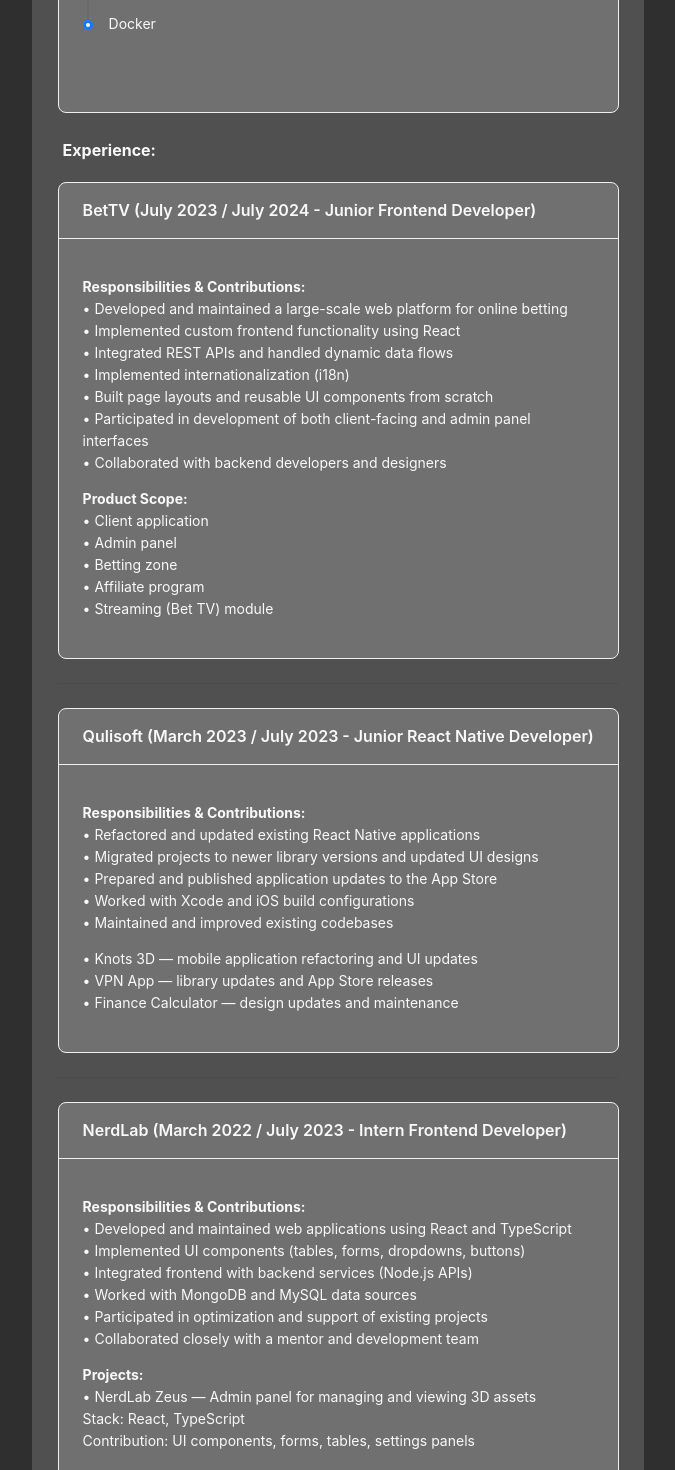
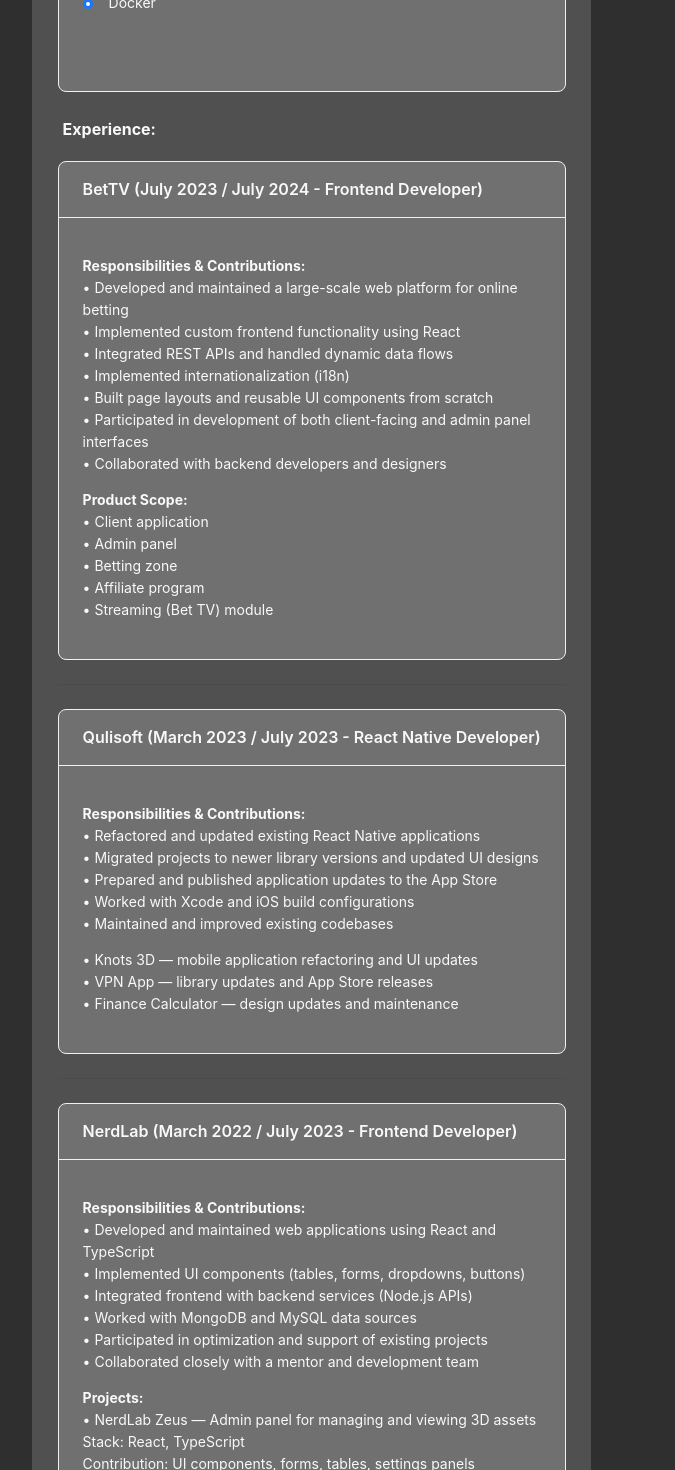
Before and after one commit to nayfort/resume, a React (Vite) app: page / in a window 1280 px wide. Shown: the part 1330-2800 px from the top of the page, without its empty margins (352-1027 px from the left). Built offline with nearby package versions, Linux system fonts and the light colour scheme.

Commit message:
feat: update exp

```diff
--- a/src/components/Experience.tsx
+++ b/src/components/Experience.tsx
@@ -9,7 +9,7 @@
     <div className="experienceSection" id="experience">
       <div className="expBlockTitle">{t('experience')}:</div>
 
-      <Card title="BetTV (July 2023 / July 2024 - Junior Frontend Developer)" className='experienceCard'>
+      <Card title="BetTV (July 2023 / July 2024 - Frontend Developer)" className='experienceCard'>
         <p className="expText">
           <b>Responsibilities & Contributions:</b>
           <br/>
@@ -44,7 +44,7 @@
 
       <Divider />
 
-      <Card title="Qulisoft (March 2023 / July 2023 - Junior React Native Developer)" className='experienceCard'>
+      <Card title="Qulisoft (March 2023 / July 2023 - React Native Developer)" className='experienceCard'>
         <p className="expText">
           <b>Responsibilities & Contributions:</b>
           <br/>
@@ -69,7 +69,7 @@
 
       <Divider />
 
-      <Card title="NerdLab (March 2022 / July 2023 - Intern Frontend Developer)" className='experienceCard'>
+      <Card title="NerdLab (March 2022 / July 2023 - Frontend Developer)" className='experienceCard'>
         <p className="expText">
           <b>Responsibilities & Contributions:</b>
           <br/>
```
